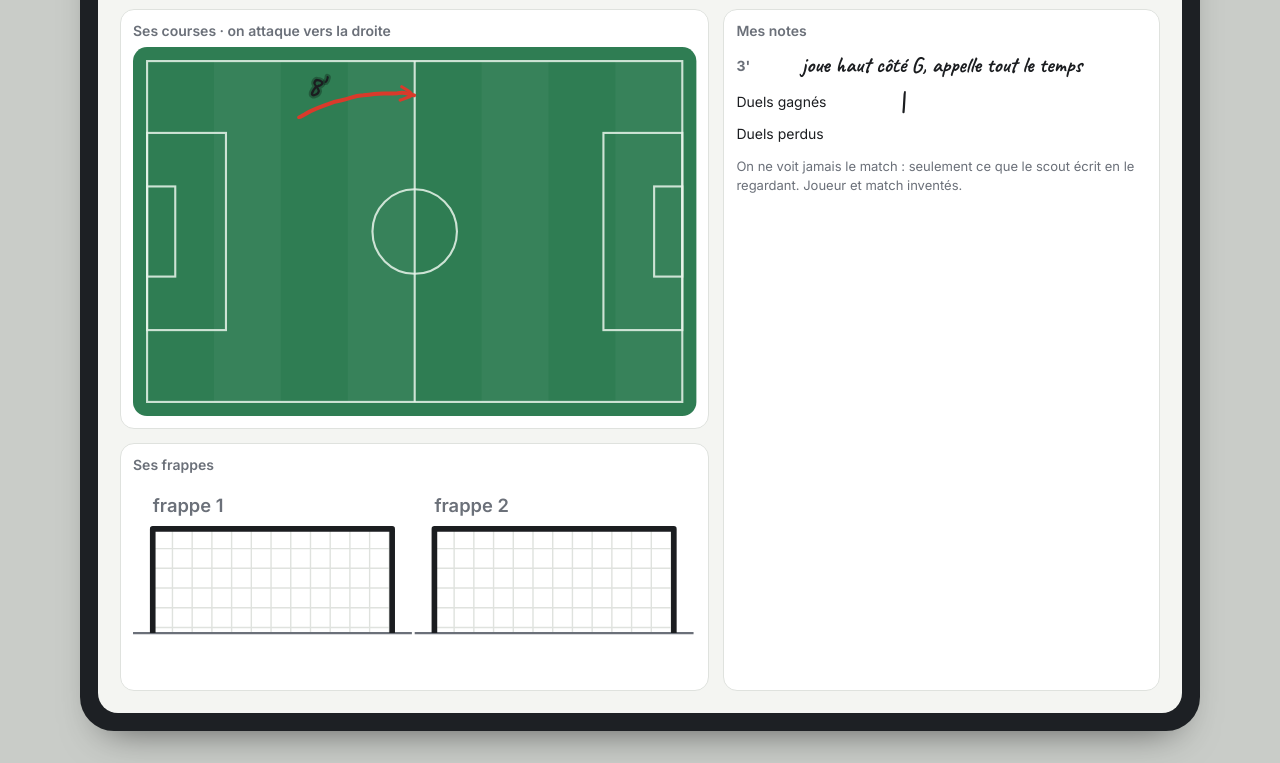
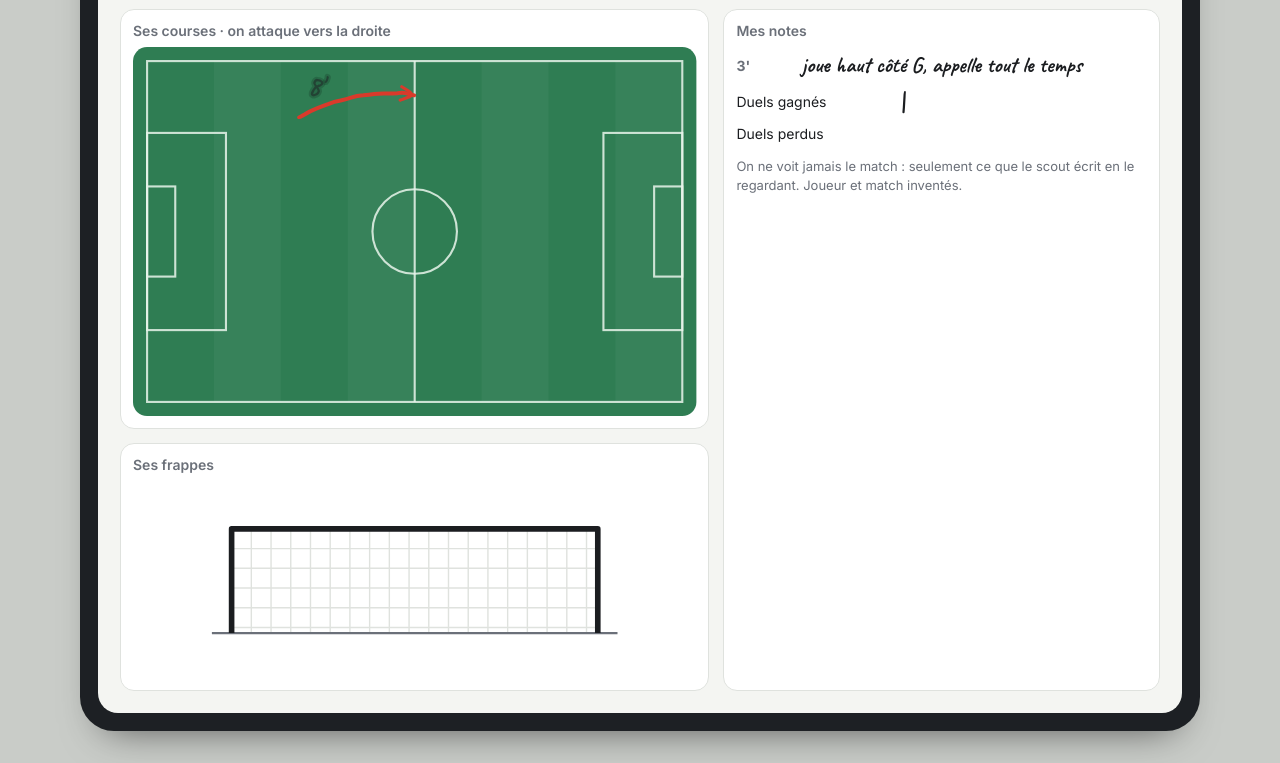
Before and after one commit to jayjayc501/Claude, a plain HTML site: page projets/foot-scout/animation-match/index.html in a window 1280 px wide. Shown: the part 159-922 px from the top of the page. Drawn offline with Linux system fonts and the light colour scheme.

Commit message:
Foot Scout : une seule cage où les frappes s'accumulent (base V1)
Co-Authored-By: Claude Opus 5.5 <noreply@anthropic.com>
Claude-Session: https://claude.ai/code/session_01T76JNqgyjcYo9AHrWmqj5y

```diff
--- a/projets/foot-scout/animation-match/index.html
+++ b/projets/foot-scout/animation-match/index.html
@@ -41,7 +41,7 @@ h1{font:700 clamp(22px,3.2vw,30px)/1.1 Inter,sans-serif;letter-spacing:-.02em;ma
 svg text{font-family:Caveat,cursive;font-weight:700}
 .pen{fill:none;stroke-linecap:round;stroke-linejoin:round;stroke:var(--pen)}
 .red{stroke:var(--red)}.blue{stroke:var(--blue)}.white{stroke:#fff}
-.fade{transition:opacity .4s}
+
 .notes{list-style:none;margin:0;padding:0;display:grid}
 .notes li{display:grid;grid-template-columns:2.6em minmax(0,1fr);gap:8px;padding:5px 0;border-bottom:1px solid var(--line);font:700 22px/1.2 Caveat,cursive;color:var(--pen)}
 .notes li:last-child{border:0}
@@ -73,7 +73,7 @@ svg text{font-family:Caveat,cursive;font-weight:700}
   <div class="grid">
     <div class="stack">
       <div class="card fig"><h2>Ses courses · on attaque vers la droite</h2><svg id="pitch" viewBox="0 0 400 262" role="img" aria-label="Terrain vide que le scout annote au stylet pendant le match : les courses du numéro 11, le centre, le repli."></svg></div>
-      <div class="card fig"><h2>Ses frappes</h2><svg id="goals" viewBox="0 0 400 140" role="img" aria-label="Deux cages vides où le scout marque d'une croix chaque frappe du numéro 11."></svg></div>
+      <div class="card fig"><h2>Ses frappes</h2><svg id="goals" viewBox="0 0 400 140" role="img" aria-label="Une seule cage, vue de face, où le scout marque d'une croix chaque frappe du numéro 11 au fil du match."></svg></div>
     </div>
     <div class="card">
       <h2>Mes notes</h2>
@@ -117,15 +117,15 @@ svg text{font-family:Caveat,cursive;font-weight:700}
 
   // Empty goal frames (app layer)
   const goals = document.getElementById('goals');
-  const frame = (ox, label) => {
-    const w = 170, top = 34, gy = 108;
+  const frame = (ox, label, w = 170) => {
+    const top = 34, gy = 108;
     for (let x = ox + 14; x < ox + w; x += 14) el('line', {x1: x, y1: top, x2: x, y2: gy, stroke: 'var(--line)'}, goals);
     for (let y = top + 14; y < gy; y += 14) el('line', {x1: ox, y1: y, x2: ox + w, y2: y, stroke: 'var(--line)'}, goals);
     el('line', {x1: ox - 14, y1: gy, x2: ox + w + 14, y2: gy, stroke: 'var(--soft)', 'stroke-width': 1.5}, goals);
     el('path', {d: `M${ox} ${gy}V${top}H${ox + w}V${gy}`, fill: 'none', stroke: 'var(--ink)', 'stroke-width': 4, 'stroke-linejoin': 'round'}, goals);
     const t = el('text', {x: ox, y: 22, 'font-size': 13, fill: 'var(--soft)', style: 'font-family:Inter,sans-serif;font-weight:600'}, goals); t.textContent = label;
   };
-  frame(14, 'frappe 1'); frame(214, 'frappe 2');
+  frame(70, '', 260);
   const gInk = el('g', {}, goals);
 
   // What the scout writes, minute by minute
@@ -136,12 +136,12 @@ svg text{font-family:Caveat,cursive;font-weight:700}
     {m: 23, pitch: [{d: wob(curve(222, 48, 280, 22, 336, 30)), c: 'red', w: 3}, head(336, 30, .15), {text: "23'", x: 226, y: 30}, {d: wob(curve(340, 34, 372, 70, 350, 120)), c: 'white', dash: 1}, {d: wob(circ(350, 126, 7)), c: 'white'}, {text: '9 tête 1-0', x: 290, y: 160, color: '#fff'}], note: ['23\'', 'déborde G, centre fort pied G → but du 9', 'explosif'], won: 1},
     {m: 29, won: 1},
     {m: 35, pitch: [{text: '?', x: 176, y: 76, size: 30, color: 'var(--red)'}], note: ['35\'', 'contrôle bof ×2, sous pression'], lost: 1},
-    {m: 51, goal: [...X(42, 96), {d: wob(curve(70, 60, 54, 64, 48, 84, 5), .5), dash: 1}, {text: 'arrêt', x: 184, y: 134, anchor: 'end'}], label1: "51' de loin", note: ['51\'', 'frappe de loin, hésite avant… arrêt', '', 'r']},
+    {m: 51, goal: [...X(100, 94), {text: "51' arrêt", x: 114, y: 100, size: 20}], note: ['51\'', 'frappe de loin, hésite avant… arrêt', '', 'r']},
     {m: 57, won: 1},
     {m: 64, pitch: [{d: wob(curve(300, 66, 250, 86, 206, 72)), c: 'red', w: 2.4}, head(206, 72, 3.1), {text: "64' repli", x: 206, y: 102}], note: ['64\'', 'se replie bien, coupe la passe'], won: 1},
     {m: 78, pitch: [{d: wob(circ(262, 52, 16)), c: 'red', w: 2.2}, {text: 'cuisse ??', x: 282, y: 46, size: 22, color: 'var(--red)'}], note: ['78\'', 'cuisse ?? reste au sol 1 min', '', 'r']},
     {m: 82, lost: 1},
-    {m: 88, pitch: [{d: wob(curve(244, 62, 290, 92, 322, 120)), c: 'red', w: 2.8}, head(322, 120, .8), {d: wob(seg(326, 124, 386, 132, 3)), c: 'white', dash: 1}, {text: "88' BUT", x: 300, y: 190, size: 24, color: '#fff'}], goal: [...X(362, 48), {d: wob(circ(362, 48, 17, 13)), c: 'blue', w: 2.4}, {text: 'BUT !', x: 384, y: 134, size: 24, anchor: 'end', color: 'var(--blue)'}], label2: "88' croisée", note: ['88\'', 'BUT !! frappe croisée, lucarne', '', 'b'], won: 1},
+    {m: 88, pitch: [{d: wob(curve(244, 62, 290, 92, 322, 120)), c: 'red', w: 2.8}, head(322, 120, .8), {d: wob(seg(326, 124, 386, 132, 3)), c: 'white', dash: 1}, {text: "88' BUT", x: 300, y: 190, size: 24, color: '#fff'}], goal: [...X(306, 48), {d: wob(circ(306, 48, 17, 13)), c: 'blue', w: 2.4}, {text: "88' BUT !", x: 284, y: 132, size: 24, anchor: 'end', color: 'var(--blue)'}], note: ['88\'', 'BUT !! frappe croisée, lucarne', '', 'b'], won: 1},
     {m: 90, note: ['fin', 'scout Benfica B en tribune · À REVOIR : kiné + famille', '', 'r']},
   ];
 
@@ -156,7 +156,7 @@ svg text{font-family:Caveat,cursive;font-weight:700}
     const step = () => { if (!t0) t0 = performance.now(); const u = Math.min(1, (performance.now() - t0) / (dur * 1000)); e.style.strokeDashoffset = (L * (1 - (1 - (1 - u) ** 2))).toFixed(1); if (u < 1) setTimeout(step, 16); };
     later(step, delay);
   };
-  const fadeIn = (e, delay) => { if (still) return; e.style.opacity = 0; later(() => { e.style.opacity = 1; }, delay + .02); };
+  const fadeIn = (e, delay) => { if (still) return; e.style.opacity = 0; later(() => { let o = 0; const up = () => { o = Math.min(1, o + .12); e.style.opacity = o; if (o < 1) setTimeout(up, 30); }; up(); }, delay + .02); };
   const ink = (g, items) => {
     let d0 = 0;
     for (const it of items) {
@@ -164,7 +164,7 @@ svg text{font-family:Caveat,cursive;font-weight:700}
         const e = el('text', {x: it.x, y: it.y, 'font-size': it.size || 20, fill: it.color || 'var(--pen)', class: 'fade'}, g);
         fadeIn(e, d0);
         if (it.anchor) e.setAttribute('text-anchor', it.anchor);
-        if (g === pInk) e.setAttribute('style', 'paint-order:stroke;stroke:#0004;stroke-width:3px');
+        if (g === pInk) { e.style.paintOrder = 'stroke'; e.style.stroke = '#0004'; e.style.strokeWidth = '3px'; }
         e.textContent = it.text; d0 += .25; continue;
       }
       const e = el('path', {d: it.d, class: 'pen ' + (it.c || ''), 'stroke-width': it.w || 2.2}, g);
@@ -194,7 +194,6 @@ svg text{font-family:Caveat,cursive;font-weight:700}
     const d = k < 4 ? wob(seg(x0 + k * 8, 3, x0 + k * 8 + j(2), 23), .6) : wob(seg(x0 - 4, 20, x0 + 30, 6), .6);
     ink(g, [{d, c: kind === 'won' ? '' : 'red', w: 2.2}]);
   };
-  const label = (n, txt) => { const t = goals.querySelectorAll('text')[n]; t.textContent = txt; t.style.fill = 'var(--ink)'; };
 
   // Timeline: the clock runs, each moment waits for the stylus to finish
   let minute = 0, playing = true, timer = null, idx = 0, busy = false, run = 0;
@@ -204,7 +203,7 @@ svg text{font-family:Caveat,cursive;font-weight:700}
       const e = EV[idx++], my = run; busy = true;
       let wait = 0;
       if (e.pitch) wait = Math.max(wait, ink(pInk, e.pitch));
-      if (e.goal) { wait = Math.max(wait, ink(gInk, e.goal)); if (e.label1) label(0, e.label1); if (e.label2) label(1, e.label2); }
+      if (e.goal) wait = Math.max(wait, ink(gInk, e.goal));
       if (e.won) tally('won');
       if (e.lost) tally('lost');
       if (!still && wait) await new Promise(r => setTimeout(r, wait * 1000));
@@ -221,8 +220,6 @@ svg text{font-family:Caveat,cursive;font-weight:700}
   const reset = () => {
     run++; seed = 11; minute = 0; idx = 0; busy = false; tallies.won = tallies.lost = 0;
     pInk.replaceChildren(); gInk.replaceChildren(); $('t-won').replaceChildren(); $('t-lost').replaceChildren();
-    label(0, 'frappe 1'); label(1, 'frappe 2');
-    goals.querySelectorAll('text').forEach(t => t.style.fill = '');
     $('notes').innerHTML = '<li class="empty">Le match commence. Le stylet est prêt.</li>';
     $('clock').textContent = "0'"; playing = true; $('play').disabled = false; $('play').textContent = 'Pause'; start();
   };
```
Also changed, not shown: projets/foot-scout/maquette-tablette/index.html (+10 -20 lines), 1 other file.
